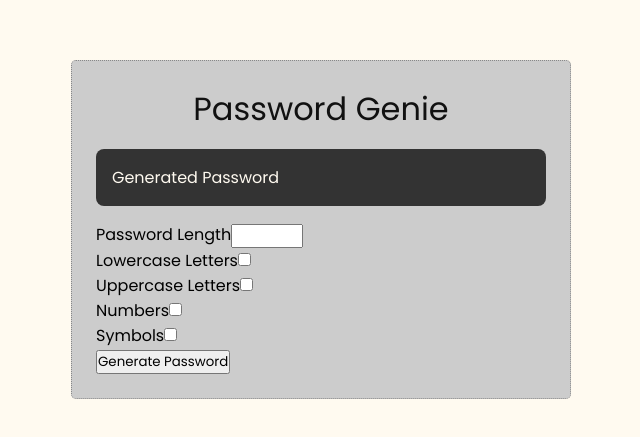
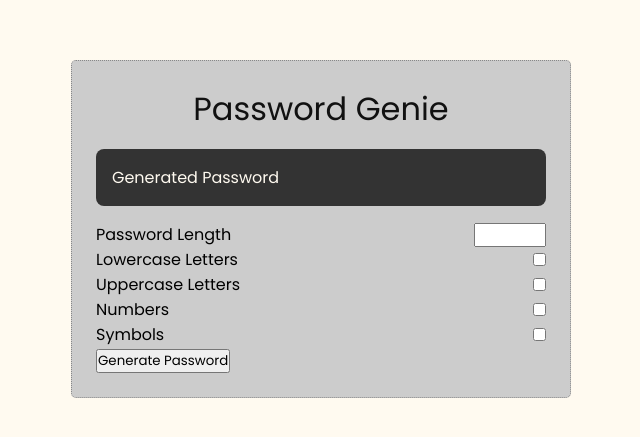
Before and after one commit to Nimira43/Aletheia, a React (Vite) app: page / in a window 1280 px wide. Shown: the part 171-608 px from the top of the page, without its empty margins (319-959 px from the left). Built offline with nearby package versions, Linux system fonts and the light colour scheme.

Commit message:
Applied flex-box to form articles;

```diff
--- a/src/index.css
+++ b/src/index.css
@@ -46,3 +46,9 @@ body {
   border-radius: 0.5rem;
   margin-bottom: 1rem;
 }
+
+.container form article {
+  display: flex;
+  align-items: center;
+  justify-content: space-between;
+}
```
